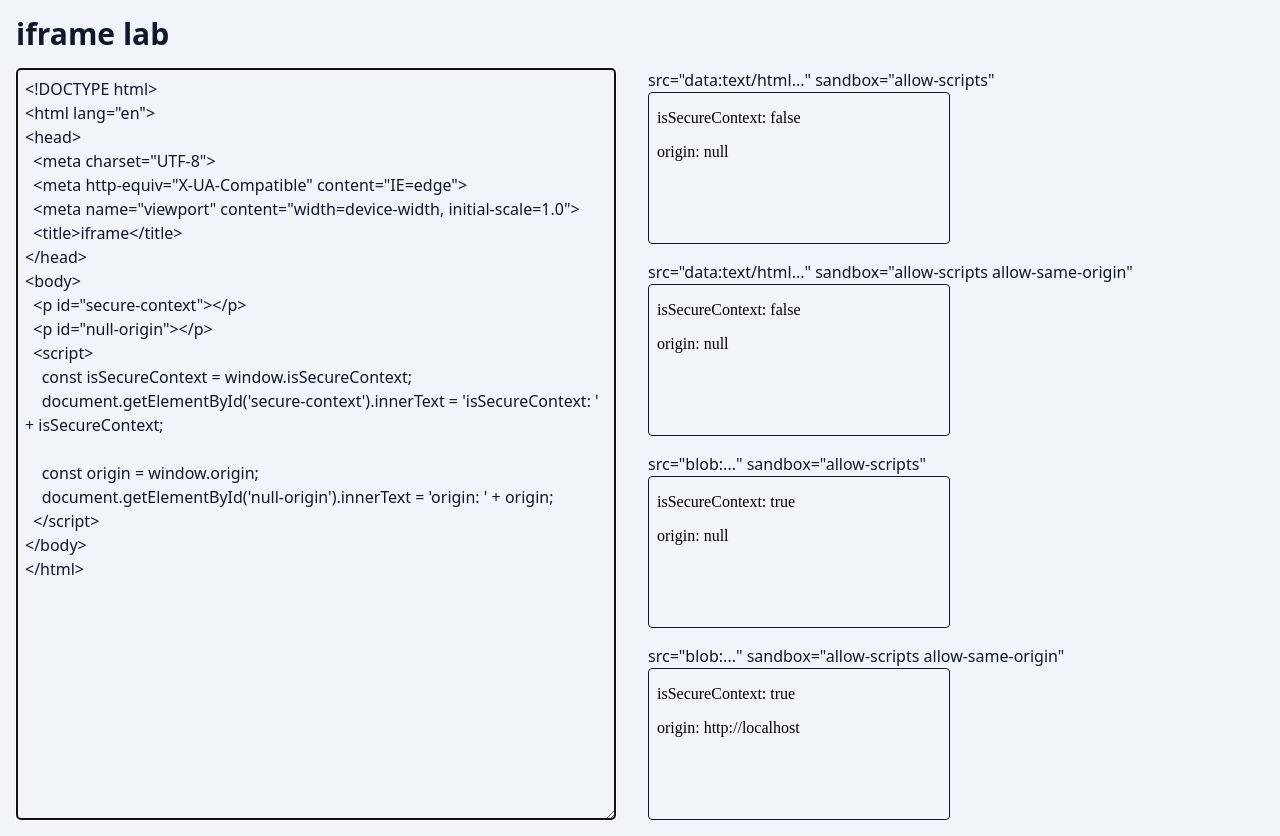
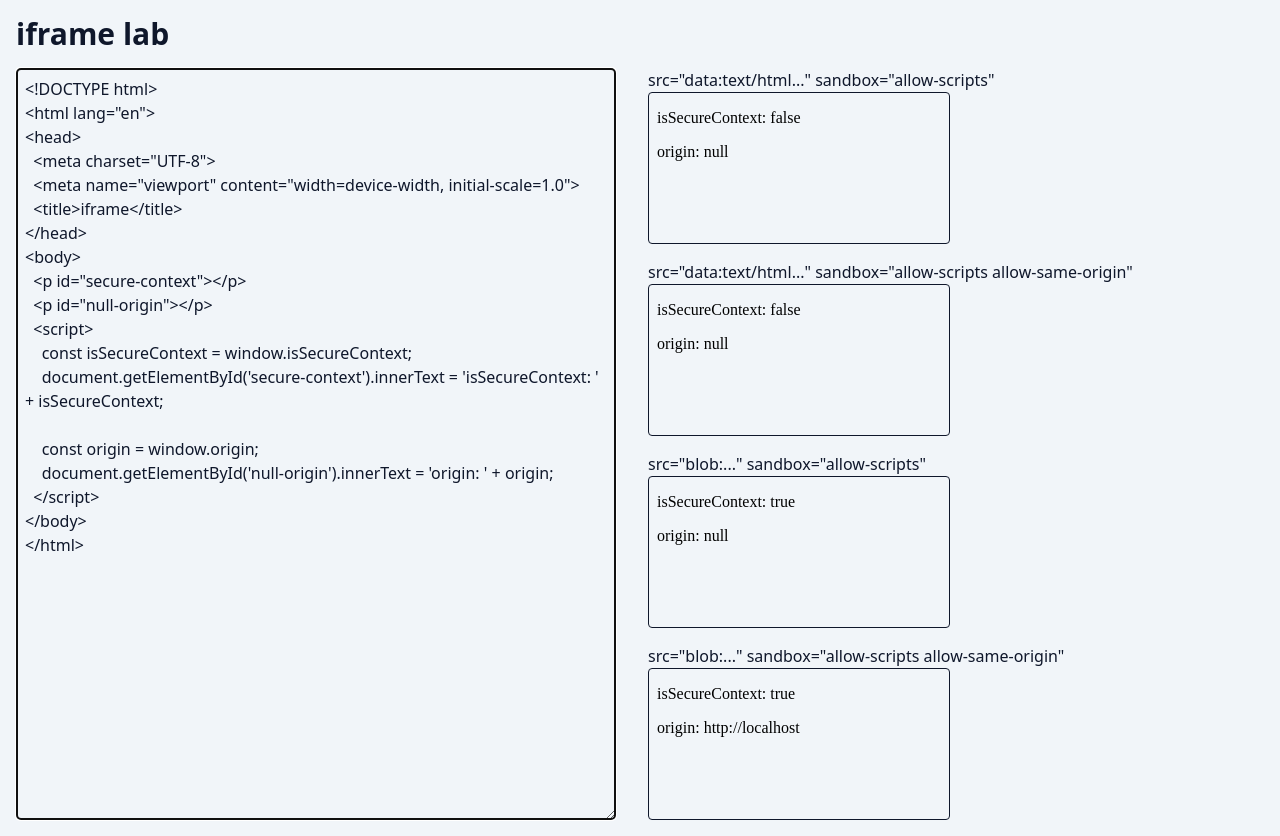
Before and after one commit to aiji42/iframe-lab, a React (Vite) app: page / in a window 1280 px wide. Built offline with nearby package versions, Linux system fonts and the light colour scheme.

Commit message:
misc update

```diff
--- a/src/App.tsx
+++ b/src/App.tsx
@@ -16,7 +16,7 @@ const App = () => {
         <textarea
           onChange={(e) => setIframeInner(e.target.value)}
           defaultValue={iframeInner}
-          className="w-[600px] p-2 border rounded-sm"
+          className="w-[600px] p-2 border rounded-sm hidden sm:block"
           autoFocus
         />
 
@@ -67,7 +67,6 @@ const defaultIframeInner = `<!DOCTYPE html>
 <html lang="en">
 <head>
   <meta charset="UTF-8">
-  <meta http-equiv="X-UA-Compatible" content="IE=edge">
   <meta name="viewport" content="width=device-width, initial-scale=1.0">
   <title>iframe</title>
 </head>
```
